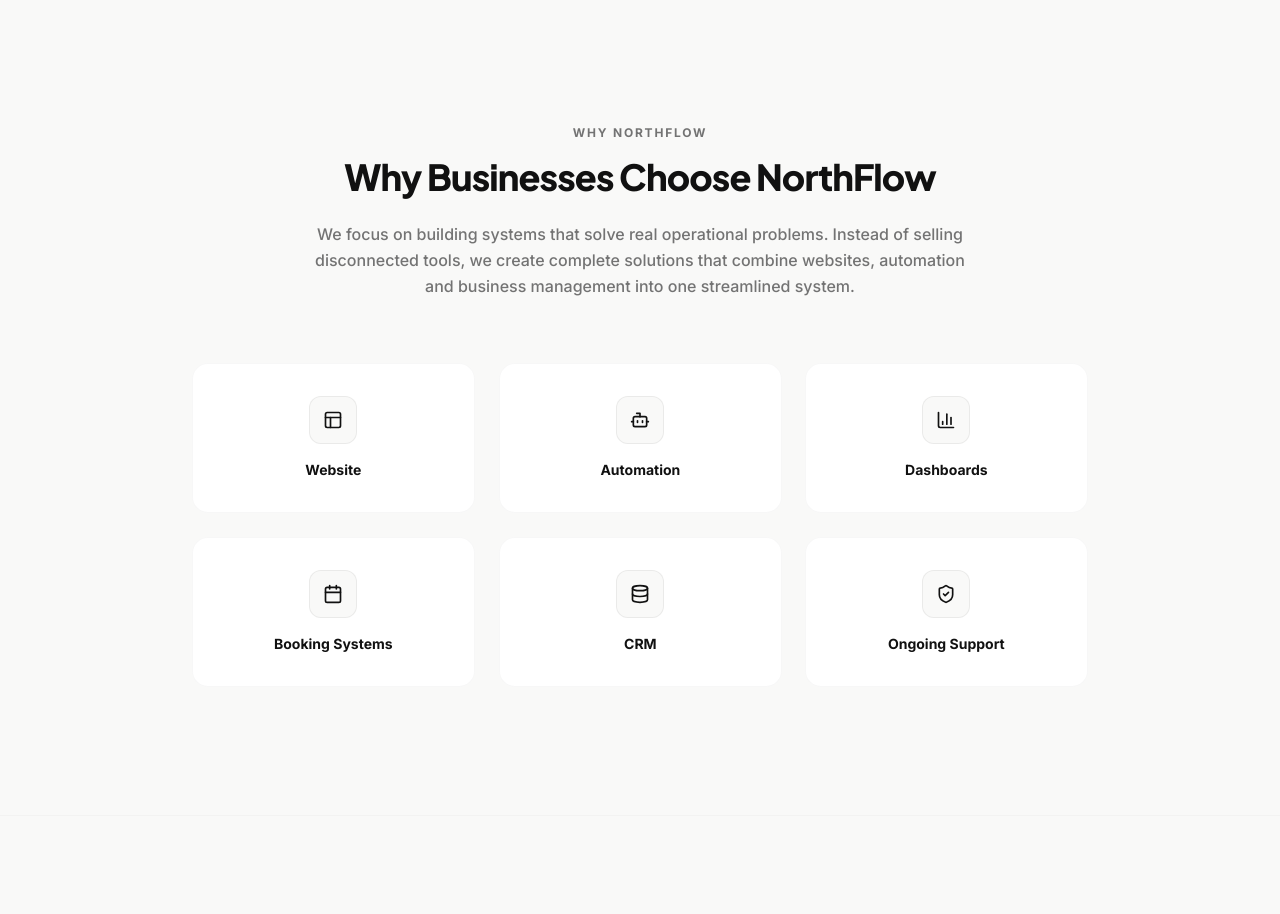
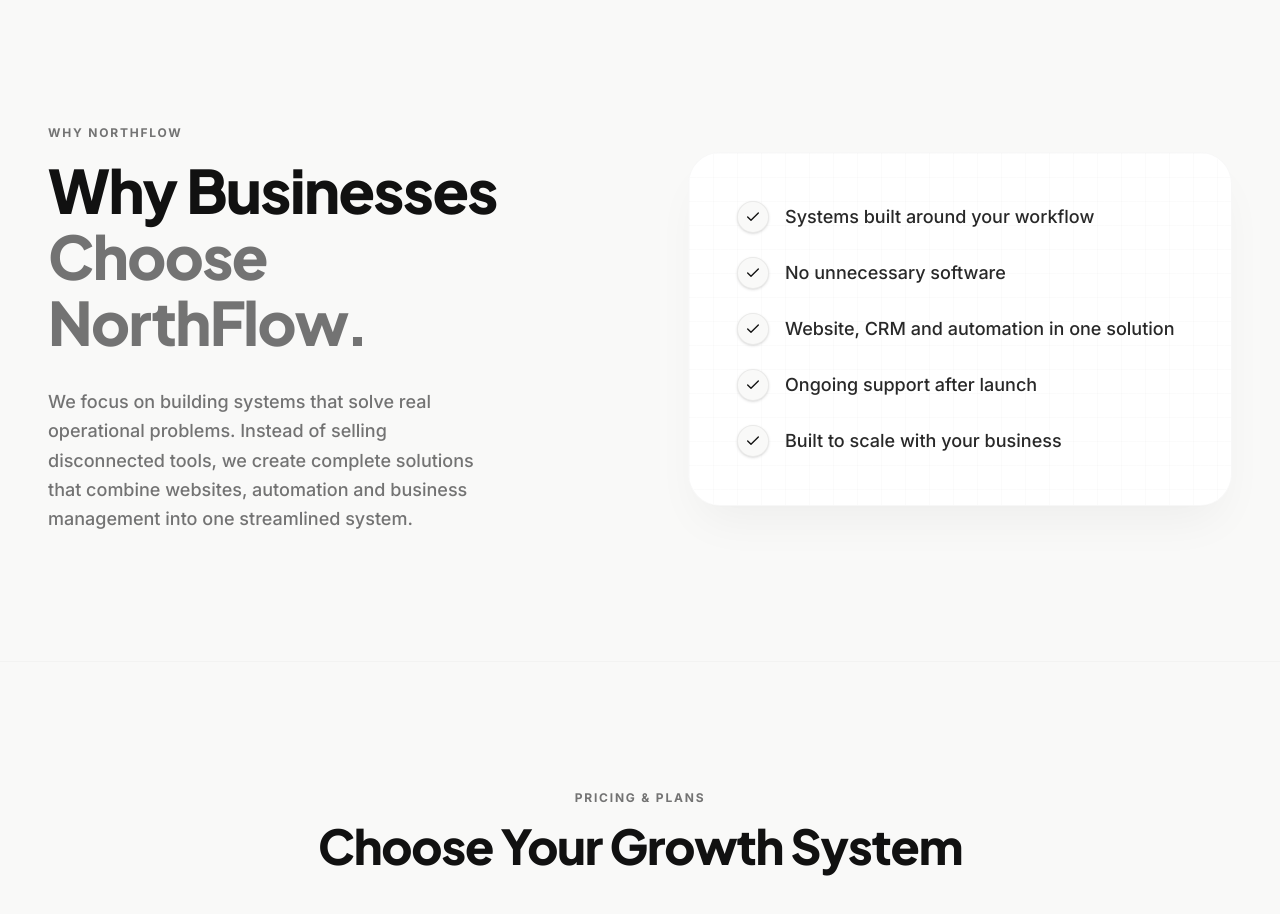
Before and after one commit to ravisharma-09/northflow, a Next.js app: page / in a window 1280 px wide. Shown: the part 5980-6894 px from the top of the page. Built offline with nearby package versions, Linux system fonts and the light colour scheme.

Commit message:
update: rewrite why northflow section

```diff
--- a/src/components/Metrics.tsx
+++ b/src/components/Metrics.tsx
@@ -2,52 +2,66 @@
 
 import React from 'react';
 import { motion } from 'framer-motion';
-import { Layout, Bot, BarChart3, Calendar, Database, ShieldCheck } from 'lucide-react';
+import { Check } from 'lucide-react';
 import ScrollReveal from './ScrollReveal';
 
-const capabilities = [
-  { name: 'Website', icon: Layout },
-  { name: 'Automation', icon: Bot },
-  { name: 'Dashboards', icon: BarChart3 },
-  { name: 'Booking Systems', icon: Calendar },
-  { name: 'CRM', icon: Database },
-  { name: 'Ongoing Support', icon: ShieldCheck },
+const reasons = [
+  'Systems built around your workflow',
+  'No unnecessary software',
+  'Website, CRM and automation in one solution',
+  'Ongoing support after launch',
+  'Built to scale with your business',
 ];
 
 export default function Metrics() {
   return (
-    <section className="py-32 bg-background border-t border-border/40">
+    <section className="py-32 bg-background border-t border-border/40 overflow-hidden">
       <div className="w-full max-w-7xl mx-auto px-6 md:px-12">
+        <div className="grid grid-cols-1 lg:grid-cols-2 gap-16 lg:gap-24 items-center">
+
+          {/* Text Content */}
           <ScrollReveal>
-          <div className="text-center mb-16 max-w-3xl mx-auto">
+            <div className="flex flex-col items-start text-left">
               <span className="text-xs font-bold text-muted mb-4 uppercase tracking-[0.15em] block">
                 Why NorthFlow
               </span>
-            <h2 className="text-3xl md:text-4xl font-display font-black tracking-tight text-foreground mb-6">
-              Why Businesses Choose NorthFlow
+              <h2 className="text-4xl md:text-5xl lg:text-6xl font-display font-black tracking-tight text-foreground mb-8 leading-[1.1]">
+                Why Businesses <br />
+                <span className="text-muted">Choose NorthFlow.</span>
               </h2>
-            <p className="text-muted font-medium leading-relaxed max-w-2xl mx-auto">
+              <p className="text-lg text-muted font-medium leading-relaxed max-w-md">
                 We focus on building systems that solve real operational problems. Instead of selling disconnected tools, we create complete solutions that combine websites, automation and business management into one streamlined system.
               </p>
             </div>
           </ScrollReveal>
 
-        <div className="grid grid-cols-2 md:grid-cols-3 gap-4 md:gap-6 max-w-4xl mx-auto">
-          {capabilities.map((cap, idx) => {
-            const Icon = cap.icon;
-            return (
-              <ScrollReveal key={idx} delay={idx * 0.1}>
-                <div className="flex flex-col items-center justify-center text-center p-8 bg-surface border border-border/50 rounded-2xl group hover:border-foreground/20 transition-colors duration-500">
-                  <div className="w-12 h-12 rounded-xl bg-background border border-border flex items-center justify-center mb-4 group-hover:scale-110 transition-transform duration-500">
-                    <Icon className="w-5 h-5 text-foreground" />
+          {/* Checklist */}
+          <ScrollReveal delay={0.2}>
+            <div className="bg-surface border border-border/50 rounded-3xl p-8 md:p-12 shadow-premium relative group">
+              <div className="absolute inset-0 bg-[linear-gradient(to_right,#80808008_1px,transparent_1px),linear-gradient(to_bottom,#80808008_1px,transparent_1px)] bg-[size:24px_24px] rounded-3xl z-0" />
+
+              <ul className="flex flex-col gap-6 relative z-10">
+                {reasons.map((reason, idx) => (
+                  <motion.li
+                    key={idx}
+                    initial={{ opacity: 0, x: -20 }}
+                    whileInView={{ opacity: 1, x: 0 }}
+                    viewport={{ once: true }}
+                    transition={{ delay: 0.3 + (idx * 0.1), duration: 0.5 }}
+                    className="flex items-center gap-4 group/item"
+                  >
+                    <div className="flex-shrink-0 w-8 h-8 rounded-full bg-background border border-border flex items-center justify-center shadow-sm group-hover/item:border-foreground group-hover/item:bg-foreground group-hover/item:text-background transition-all duration-300">
+                      <Check className="w-4 h-4 text-foreground group-hover/item:text-background transition-colors duration-300" />
                     </div>
-                  <span className="text-sm font-bold text-foreground">
-                    {cap.name}
+                    <span className="text-base md:text-lg font-medium text-foreground/90 group-hover/item:text-foreground transition-colors duration-300">
+                      {reason}
                     </span>
+                  </motion.li>
+                ))}
+              </ul>
             </div>
           </ScrollReveal>
-            );
-          })}
+
         </div>
       </div>
     </section>
```
Lines whose indentation alone changed are shown as unchanged.
